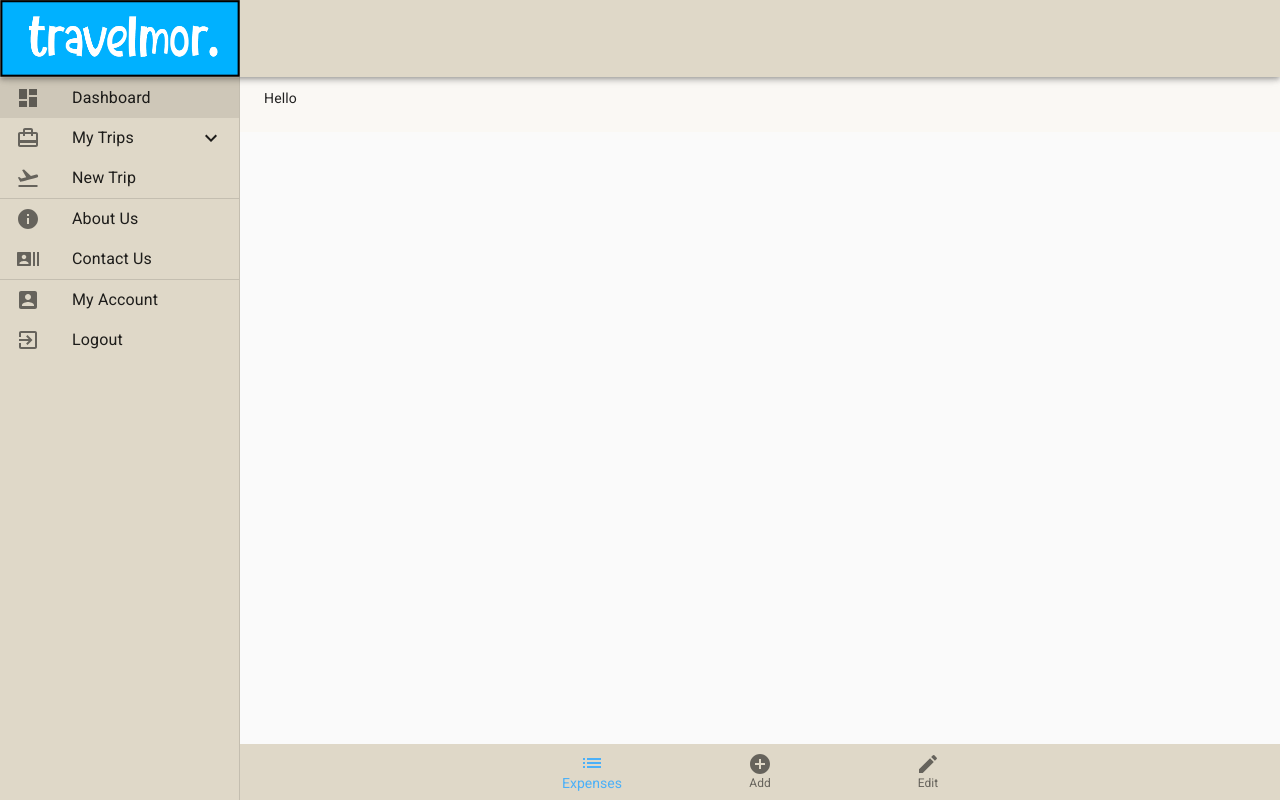
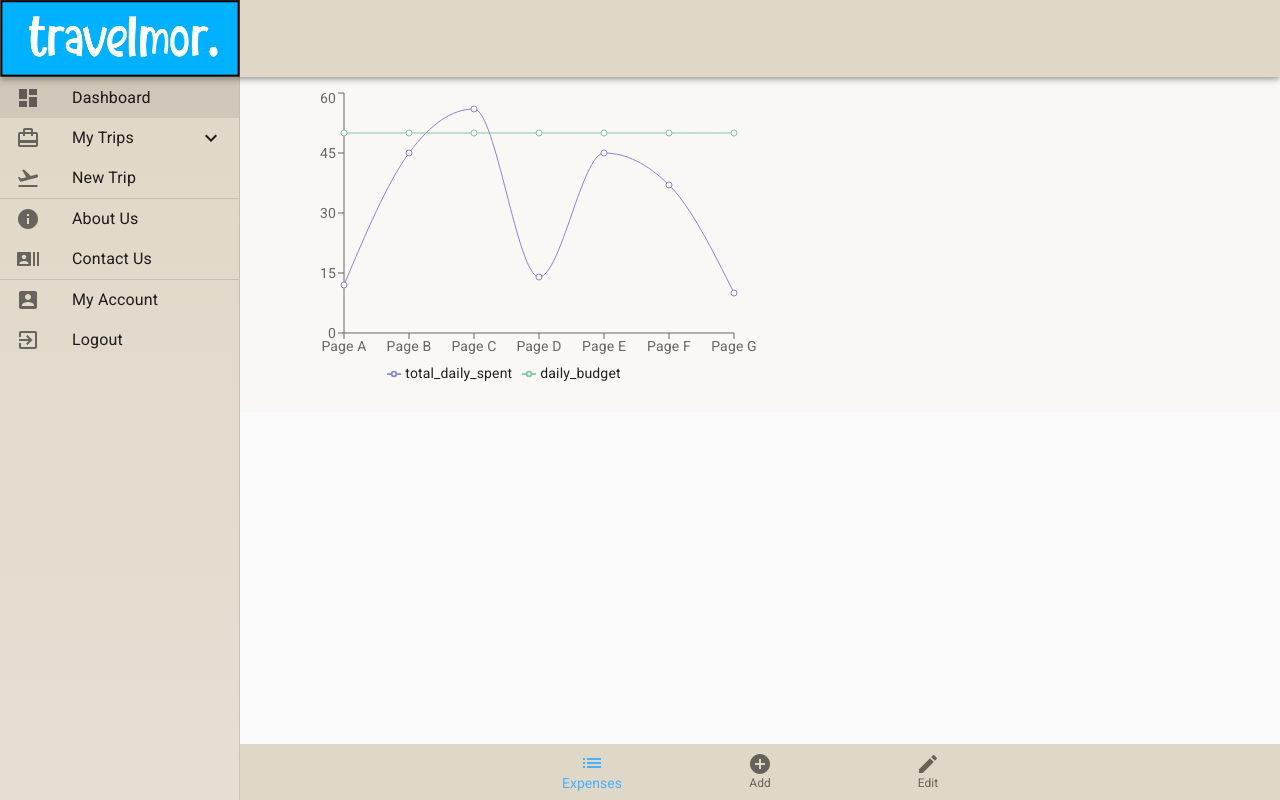
Before and after one commit to kzunino/travelmor_api, a React (Create React App) app in the folder client/: page /dashboard/history in a window 1280 px wide. Built offline with nearby package versions, Linux system fonts and the light colour scheme.

Commit message:
working on hisotry page

```diff
--- a/client/src/App.js
+++ b/client/src/App.js
@@ -32,12 +32,7 @@ function App() {
           <Route exact path='/newtrip' component={NewTrip} />
           <Route exact path='/about' component={About} />
           <Route exact path='/contact' component={Contact} />
-          <Route exact path='/myaccount' component={MyAccount} />
-
-          <Route
-            path='/dashboard/trip/:trip_uid'
-            component={() => <div>trips</div>}
-          />
+          <Route exact path='/account' component={MyAccount} />
         </Switch>
         <BottomActions />
       </Router>
--- a/client/src/components/Dashboard.js
+++ b/client/src/components/Dashboard.js
@@ -55,7 +55,8 @@ const useStyles = makeStyles((theme) => ({
     padding: theme.spacing(3),
     marginLeft: drawerWidth,
     marginBottom: 50,
-    backgroundColor: theme.palette.background.main,
+    //backgroundColor: '#2F2F31',
+    backgroundColor: 'whitesmoke',
     [theme.breakpoints.down('sm')]: {
       marginLeft: 0,
       padding: theme.spacing(1, 1.5),
@@ -77,7 +78,8 @@ const useStyles = makeStyles((theme) => ({
   },
 
   graphItem: {
-    backgroundColor: theme.palette.secondary.light,
+    //backgroundColor: theme.palette.secondary.light,
+    backgroundColor: theme.palette.background.main,
     marginTop: '2em',
     marginLeft: 0,
     marginRight: 0,
@@ -114,10 +116,10 @@ const useStyles = makeStyles((theme) => ({
     backgroundColor: '#4a4a4a',
   },
   budgetData: {
-    color: theme.palette.boxContent.main,
+    color: theme.palette.boxContentBudgetData.main,
   },
-  subtitleGrey: {
-    color: theme.palette.heading.main,
+  budgetHeading: {
+    color: theme.palette.boxContentBudgetHeading.main,
   },
 }));
 
@@ -295,7 +297,7 @@ const Dashboard = () => {
                       <Typography
                         variant='subtitle2'
                         align='center'
-                        className={classes.subtitleGrey}
+                        className={classes.budgetHeading}
                       >
                         Aug 30th - Sept 10th
                       </Typography>
@@ -306,7 +308,7 @@ const Dashboard = () => {
                   <Grid item className={classes.overallSpendingItems}>
                     <Typography
                       variant='subtitle2'
-                      className={classes.subtitleGrey}
+                      className={classes.budgetHeading}
                     >
                       trip budget
                     </Typography>
@@ -315,7 +317,7 @@ const Dashboard = () => {
                   <Grid item className={classes.overallSpendingItems}>
                     <Typography
                       variant='subtitle2'
-                      className={classes.subtitleGrey}
+                      className={classes.budgetHeading}
                     >
                       daily budget
                     </Typography>
--- a/client/src/components/ExpenseHistory.js
+++ b/client/src/components/ExpenseHistory.js
@@ -1,9 +1,16 @@
 import React from 'react';
+import ReactDOM from 'react-dom';
 
 import Toolbar from '@material-ui/core/Toolbar';
+import Grid from '@material-ui/core/Grid';
 
 import {makeStyles, useTheme} from '@material-ui/core/styles';
 import useMediaQuery from '@material-ui/core/useMediaQuery';
+
+// Table Imports
+
+// Chart Imports
+import {LineChart, Line, XAxis, YAxis, Tooltip, Legend} from 'recharts';
 
 const drawerWidth = 240;
 
@@ -26,13 +33,88 @@ const useStyles = makeStyles((theme) => ({
   },
 }));
 
+const data = [
+  {
+    name: 'Page A',
+    daily_budget: 50,
+    total_daily_spent: 12,
+    amt: 2400,
+  },
+  {
+    name: 'Page B',
+    daily_budget: 50,
+    total_daily_spent: 45,
+    amt: 2210,
+  },
+  {
+    name: 'Page C',
+    daily_budget: 50,
+    total_daily_spent: 56,
+    amt: 2290,
+  },
+  {
+    name: 'Page D',
+    daily_budget: 50,
+    total_daily_spent: 14,
+    amt: 2000,
+  },
+  {
+    name: 'Page E',
+    daily_budget: 50,
+    total_daily_spent: 45,
+    amt: 2181,
+  },
+  {
+    name: 'Page F',
+    daily_budget: 50,
+    total_daily_spent: 37,
+    amt: 2500,
+  },
+  {
+    name: 'Page G',
+    daily_budget: 50,
+    total_daily_spent: 10,
+    amt: 2100,
+  },
+];
+
 const ExpenseHistory = () => {
   const theme = useTheme();
   const classes = useStyles();
   return (
     <main className={classes.content}>
       <Toolbar />
-      <div>Hello</div>
+      <Grid container direction='column'>
+        {/* Spending Chart */}
+        <Grid item>
+          <LineChart
+            width={500}
+            height={300}
+            data={data}
+            margin={{
+              top: 5,
+              right: 30,
+              left: 20,
+              bottom: 5,
+            }}
+          >
+            {/* <CartesianGrid strokeDasharray='3 3' /> */}
+            <XAxis dataKey='name' />
+            <YAxis />
+            <Tooltip />
+            <Legend />
+            <Line
+              type='monotone'
+              dataKey='total_daily_spent'
+              stroke='#8884d8'
+              activeDot={{r: 8}}
+            />
+            <Line type='basis' dataKey='daily_budget' stroke='#82ca9d' />
+          </LineChart>
+        </Grid>
+        {/* Spreadsheet with spending */}
+        <Grid item></Grid>
+      </Grid>
     </main>
   );
 };
--- a/client/src/components/HeaderAuth.js
+++ b/client/src/components/HeaderAuth.js
@@ -61,7 +61,8 @@ const useStyles = makeStyles((theme) => ({
   },
   drawerPaper: {
     width: drawerWidth,
-    backgroundColor: theme.palette.secondary.main,
+    //backgroundColor: theme.palette.secondary.main,
+    background: `linear-gradient( ${theme.palette.secondary.main}, ${theme.palette.secondary.light})`,
   },
   drawerContainer: {
     overflow: 'auto',
@@ -246,7 +247,7 @@ const AuthHeader = () => {
                             className={classes.nested}
                             key={`${trip.trip_uid}${index}`}
                             component={Link}
-                            to={`/trip/${trip.trip_uid}`}
+                            to={`/dashboard/trip/${trip.trip_uid}`}
                             onClick={() => {
                               setValue(1);
                               setTripValue(trip.trip_uid);
@@ -273,7 +274,7 @@ const AuthHeader = () => {
                   to={item.link}
                   selected={value === item.activeIndex}
                   onClick={() => {
-                    setTripValue(null);
+                    setTripValue(item.activeIndex);
                   }}
                 >
                   <ListItemIcon>{item.icon}</ListItemIcon>
--- a/client/src/styles/theme.js
+++ b/client/src/styles/theme.js
@@ -18,13 +18,13 @@ const theme = createMuiTheme({
     background: {
       main: lightBeige,
     },
-    heading: {
+    boxContentBudgetHeading: {
       main: lightGray,
     },
-    boxTitles: {
-      main: offWhite,
-    },
-    boxContent: {
+    // boxTitles: {
+    //   main: offWhite,
+    // },
+    boxContentBudgetData: {
       main: white,
     },
   },
```
